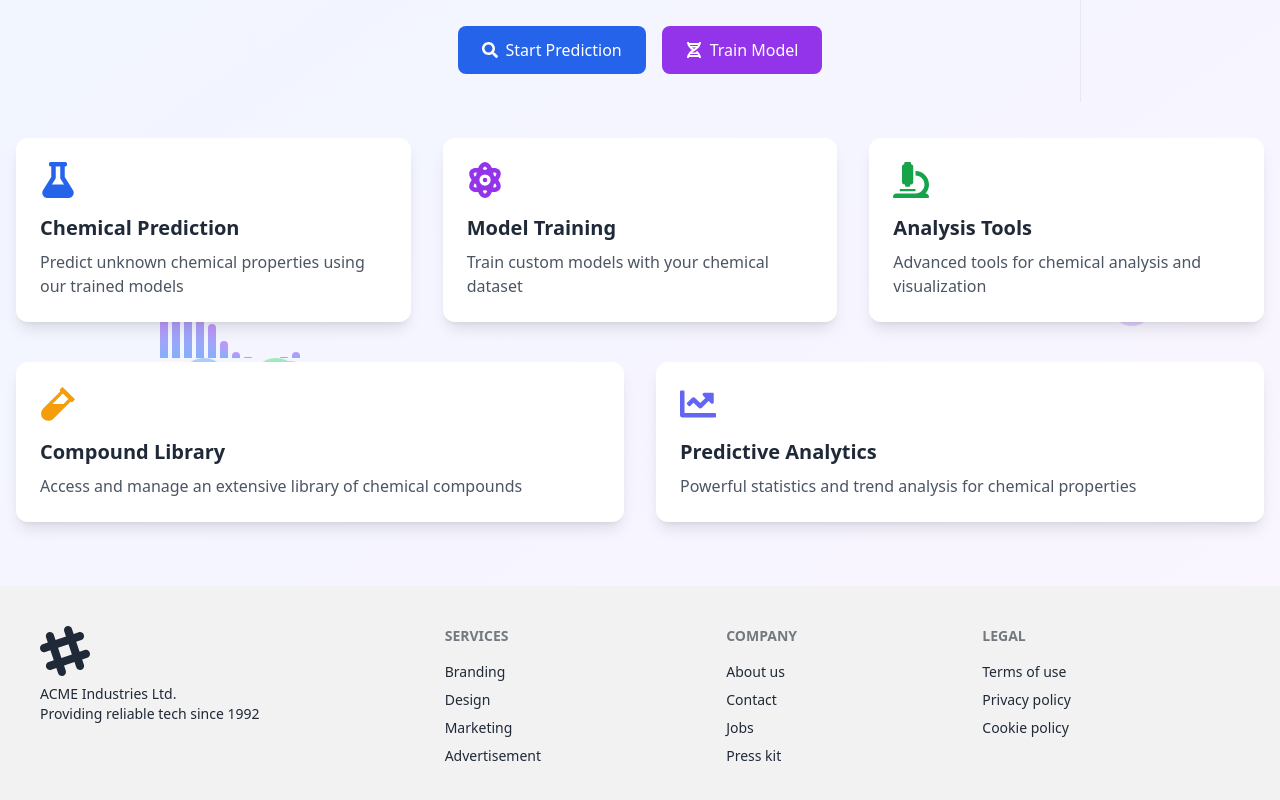
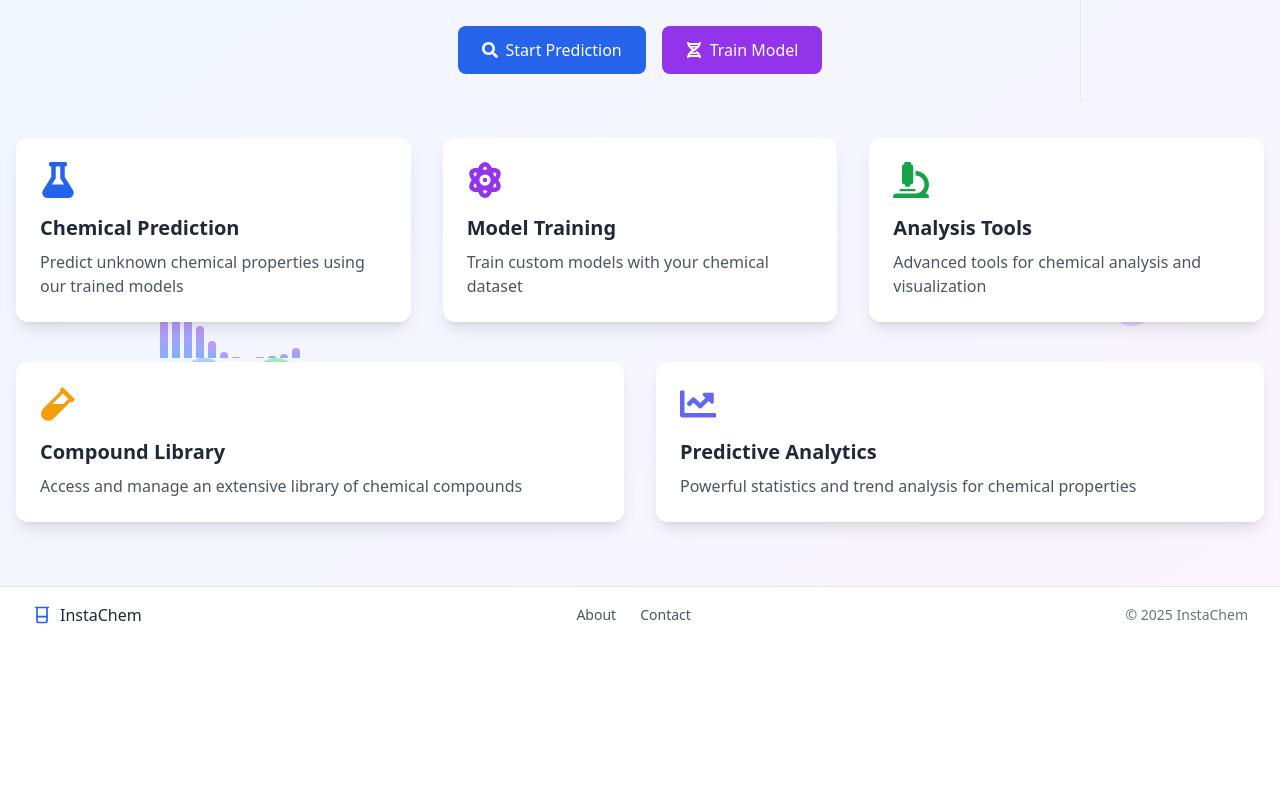
Before and after one commit to nahid6509/DCE-ALUMNI, a React (Vite) app: page / in a window 1280 px wide. Shown: the part 314-1114 px from the top of the page. After the commit the page ends 957 px from the top, so only its background shows below. Built offline with nearby package versions, Linux system fonts and the light colour scheme.

Commit message:
update the footer and make it simple

```diff
--- a/src/Shared/Footer.jsx
+++ b/src/Shared/Footer.jsx
@@ -1,46 +1,31 @@
 import React from 'react';
+import { Beaker } from 'lucide-react';
 
 const Footer = () => {
     return (
-        <footer className="footer bg-base-200 text-base-content p-10">
-            <aside>
-                <svg
-                    width="50"
-                    height="50"
-                    viewBox="0 0 24 24"
-                    xmlns="http://www.w3.org/2000/svg"
-                    fillRule="evenodd"
-                    clipRule="evenodd"
-                    className="fill-current">
-                    <path
-                        d="M22.672 15.226l-2.432.811.841 2.515c.33 1.019-.209 2.127-1.23 2.456-1.15.325-2.148-.321-2.463-1.226l-.84-2.518-5.013 1.677.84 2.517c.391 1.203-.434 2.542-1.831 2.542-.88 0-1.601-.564-1.86-1.314l-.842-2.516-2.431.809c-1.135.328-2.145-.317-2.463-1.229-.329-1.018.211-2.127 1.231-2.456l2.432-.809-1.621-4.823-2.432.808c-1.355.384-2.558-.59-2.558-1.839 0-.817.509-1.582 1.327-1.846l2.433-.809-.842-2.515c-.33-1.02.211-2.129 1.232-2.458 1.02-.329 2.13.209 2.461 1.229l.842 2.515 5.011-1.677-.839-2.517c-.403-1.238.484-2.553 1.843-2.553.819 0 1.585.509 1.85 1.326l.841 2.517 2.431-.81c1.02-.33 2.131.211 2.461 1.229.332 1.018-.21 2.126-1.23 2.456l-2.433.809 1.622 4.823 2.433-.809c1.242-.401 2.557.484 2.557 1.838 0 .819-.51 1.583-1.328 1.847m-8.992-6.428l-5.01 1.675 1.619 4.828 5.011-1.674-1.62-4.829z"></path>
-                </svg>
-                <p>
-                    ACME Industries Ltd.
-                    <br />
-                    Providing reliable tech since 1992
-                </p>
-            </aside>
-            <nav>
-                <h6 className="footer-title">Services</h6>
-                <a className="link link-hover">Branding</a>
-                <a className="link link-hover">Design</a>
-                <a className="link link-hover">Marketing</a>
-                <a className="link link-hover">Advertisement</a>
-            </nav>
-            <nav>
-                <h6 className="footer-title">Company</h6>
-                <a className="link link-hover">About us</a>
-                <a className="link link-hover">Contact</a>
-                <a className="link link-hover">Jobs</a>
-                <a className="link link-hover">Press kit</a>
-            </nav>
-            <nav>
-                <h6 className="footer-title">Legal</h6>
-                <a className="link link-hover">Terms of use</a>
-                <a className="link link-hover">Privacy policy</a>
-                <a className="link link-hover">Cookie policy</a>
-            </nav>
+        <footer className="py-4 px-8 border-t bg-white">
+            <div className="container mx-auto flex justify-between items-center">
+                {/* Logo and Name */}
+                <div className="flex items-center gap-2">
+                    <Beaker className="h-5 w-5 text-blue-600" />
+                    <span className="font-medium">InstaChem</span>
+                </div>
+
+                {/* Links */}
+                <div className="flex gap-6">
+                    <a href="/about" className="text-sm text-gray-600 hover:text-blue-600">
+                        About
+                    </a>
+                    <a href="/contact" className="text-sm text-gray-600 hover:text-blue-600">
+                        Contact
+                    </a>
+                </div>
+
+                {/* Copyright */}
+                <div className="text-sm text-gray-500">
+                    © {new Date().getFullYear()} InstaChem
+                </div>
+            </div>
         </footer>
     );
 };
```
